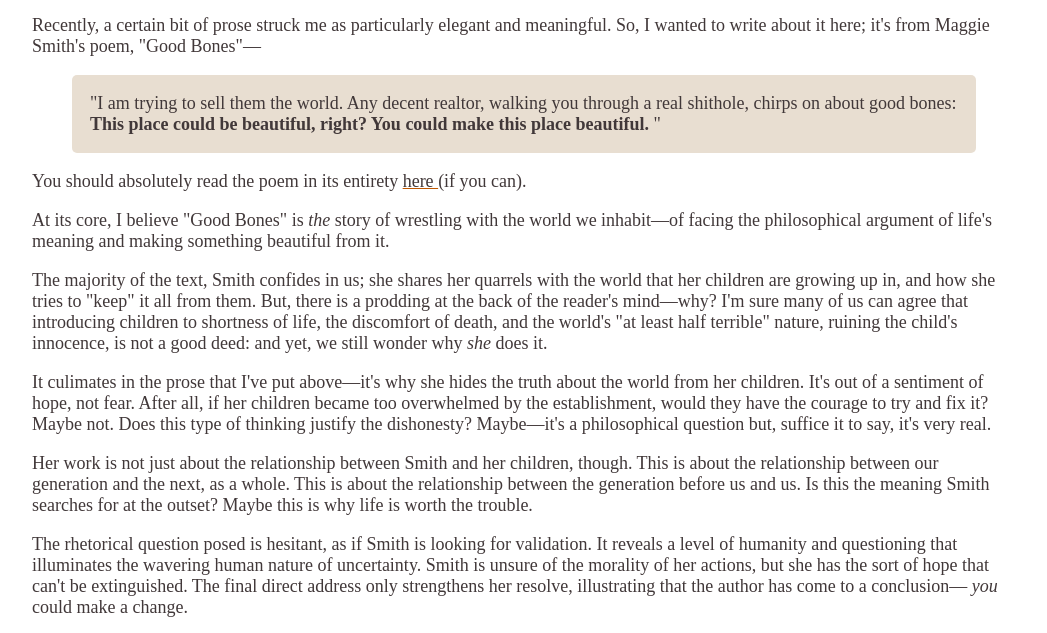
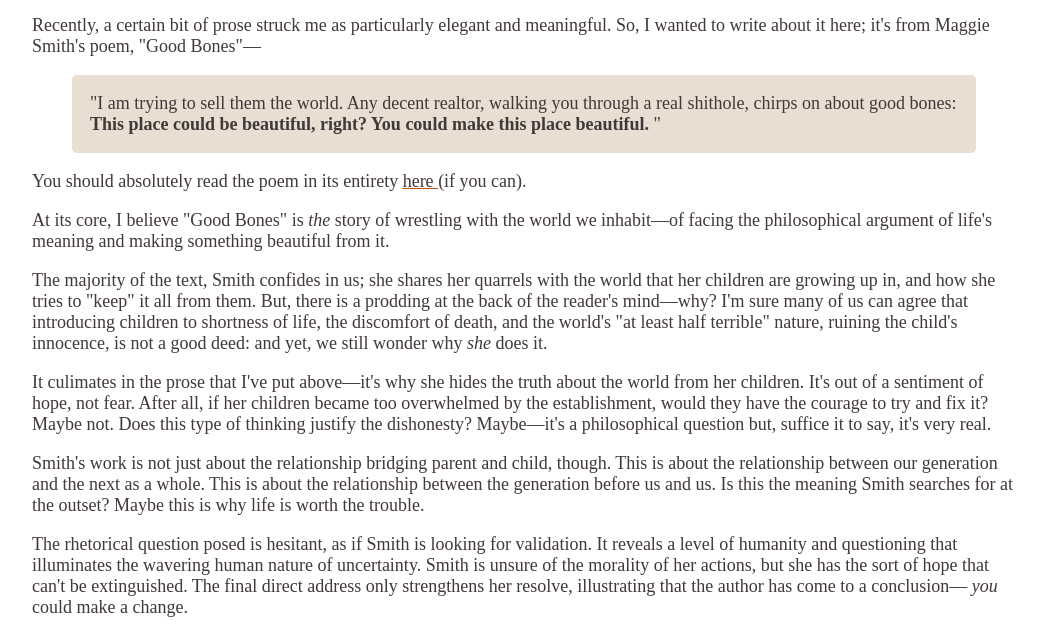
Before and after one commit to migopp/migopp.xyz, a plain HTML site: page blog/make-this-place-beautiful/index.html in a window 1280 px wide. Shown: the part 151-784 px from the top of the page, without its empty margins (116-1163 px from the left). Drawn offline with Linux system fonts and the light colour scheme.

Commit message:
Add clarification to latest blogpost

```diff
--- a/blog/make-this-place-beautiful/index.html
+++ b/blog/make-this-place-beautiful/index.html
@@ -75,8 +75,8 @@
                     say, it's very real.
                 </p>
                 <p>
-                    Her work is not just about the relationship between Smith and her children, though. This is about
-                    the relationship between our generation and the next, as a whole. This is about the relationship
+                    Smith's work is not just about the relationship bridging parent and child, though. This is about
+                    the relationship between our generation and the next as a whole. This is about the relationship
                     between the generation before us and us. Is this the meaning Smith searches for at the outset? Maybe
                     this is why life is worth the trouble.
                 </p>
```
